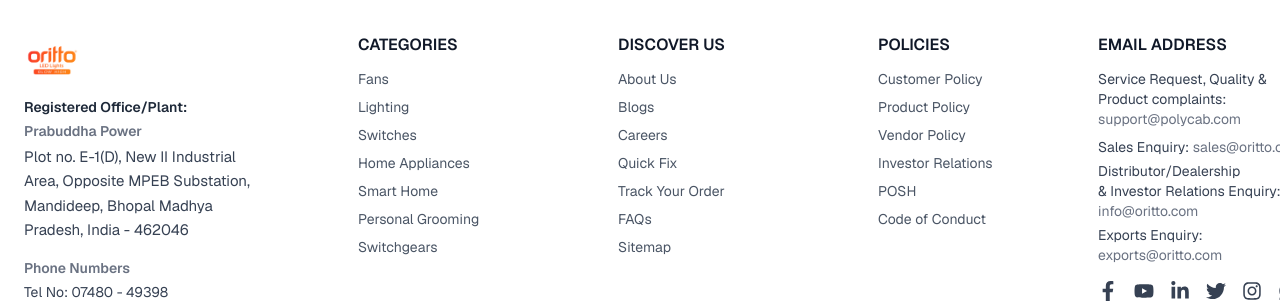
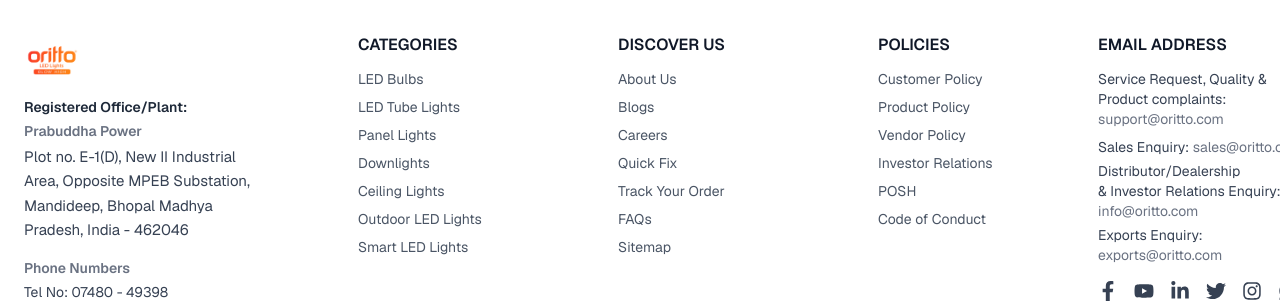
Before and after one commit to jeevijay-developers/orrito-client, a Next.js app: page / in a window 1280 px wide. Shown: the part 4698-5002 px from the top of the page. Built offline with nearby package versions, Linux system fonts and the light colour scheme.

Commit message:
changes in footer

```diff
--- a/src/app/corporate/page.jsx
+++ b/src/app/corporate/page.jsx
@@ -138,9 +138,9 @@
                     >
                         <Image src={banner.image || "/placeholder.svg"} alt={banner.title} fill className="object-cover"  />
                         <div className="absolute inset-0 bg-black/20 " />
-                        <div className="absolute inset-0 flex items-center justify-center text-center  text-white">
+                        <div className="absolute inset-0 flex items-center justify-center text-center top-6  text-white">
                             <div className="max-w-4xl px-4 ">
-                                <h1 className=" text-3xl md:text-7xl font-bold mb-6 animate-fade-in">{banner.title}</h1>
+                                <h1 className=" text-3xl  md:text-7xl font-bold mb-6 animate-fade-in">{banner.title}</h1>
                                 <p className="text-xl md:text-2xl mb-8 animate-fade-in-delay">{banner.subtitle}</p>
                                 {/* <Button size="lg" className="animate-fade-in-delay-2">
                   Discover More <ArrowRight className="ml-2 h-5 w-5" />
--- a/src/components/Footer.jsx
+++ b/src/components/Footer.jsx
@@ -32,18 +32,18 @@
             <p className="text-gray-700">WhatsApp No: 9993971796</p>
           </div>
         </div>
-          {/* Categories */}
+        {/* Categories */}
         <div className="flex-1 min-w-[220px]">
           <h3 className="text-base font-semibold mb-3 text-gray-900">CATEGORIES</h3>
           <ul className="space-y-2 text-gray-600">
             {[
-              { name: "Fans", href: "/categories/fans" },
-              { name: "Lighting", href: "/categories/lighting" },
-              { name: "Switches", href: "/categories/switches" },
-              { name: "Home Appliances", href: "/categories/home-appliances" },
-              { name: "Smart Home", href: "/categories/smart-home" },
-              { name: "Personal Grooming", href: "/categories/personal-grooming" },
-              { name: "Switchgears", href: "/categories/switchgears" },
+              { name: "LED Bulbs", href: "/categories/led-bulbs" },
+              { name: "LED Tube Lights", href: "/categories/led-tube-lights" },
+              { name: "Panel Lights", href: "/categories/panel-lights" },
+              { name: "Downlights", href: "/categories/downlights" },
+              { name: "Ceiling Lights", href: "/categories/ceiling-lights" },
+              { name: "Outdoor LED Lights", href: "/categories/outdoor-lights" },
+              { name: "Smart LED Lights", href: "/categories/smart-led-lights" }
             ].map((item, idx) => (
               <li key={idx}>
                 <Link
@@ -113,7 +113,7 @@
           <h3 className="text-base font-semibold mb-3 text-gray-900">EMAIL ADDRESS</h3>
           <p className="text-gray-700 mb-2">
             Service Request, Quality & Product complaints:{" "}
-            <a href="mailto:support@polycab.com" className="text-gray-500 hover:underline">support@polycab.com</a>
+            <a href="mailto:support@polycab.com" className="text-gray-500 hover:underline">support@oritto.com</a>
           </p>
           <p className="text-gray-700 mb-1">
             Sales Enquiry:{" "}
@@ -147,7 +147,7 @@
         <p>&copy; {new Date().getFullYear()} ORITTO. All rights reserved. </p>
         <br />
         <p>All trademarks used herein are property of their respective owners.
-Any use of third party trademarks is for identification purposes only and does not imply endorsement.</p>
+          Any use of third party trademarks is for identification purposes only and does not imply endorsement.</p>
       </div>
     </footer>
   );
--- a/src/components/Hero.jsx
+++ b/src/components/Hero.jsx
@@ -17,13 +17,13 @@
       {/* Navigation Buttons */}
       <button
         ref={prevRef}
-        className="absolute z-10 left-4 top-4/6 md:top-5/9 transform -translate-y-1/2 bg-black/60 text-white rounded-full w-10 h-10 flex items-center justify-center shadow-lg"
+        className="absolute z-10 left-4 top-4/6 md:top-5/9 transform -translate-y-1/2 bg-black/60 text-white rounded-full w-10 h-10 flex hover:cursor-pointer items-center justify-center shadow-lg"
       >
         <FaChevronLeft size={18} />
       </button>
       <button
         ref={nextRef}
-        className="absolute z-10 right-4 top-4/6 md:top-5/9 transform -translate-y-1/2 bg-black/60 text-white rounded-full w-10 h-10 flex items-center justify-center shadow-lg"
+        className="absolute z-10 right-4 top-4/6 md:top-5/9 transform -translate-y-1/2 bg-black/60 text-white rounded-full w-10 h-10 flex hover:cursor-pointer items-center justify-center shadow-lg"
       >
         <FaChevronRight size={18} />
       </button>
```
